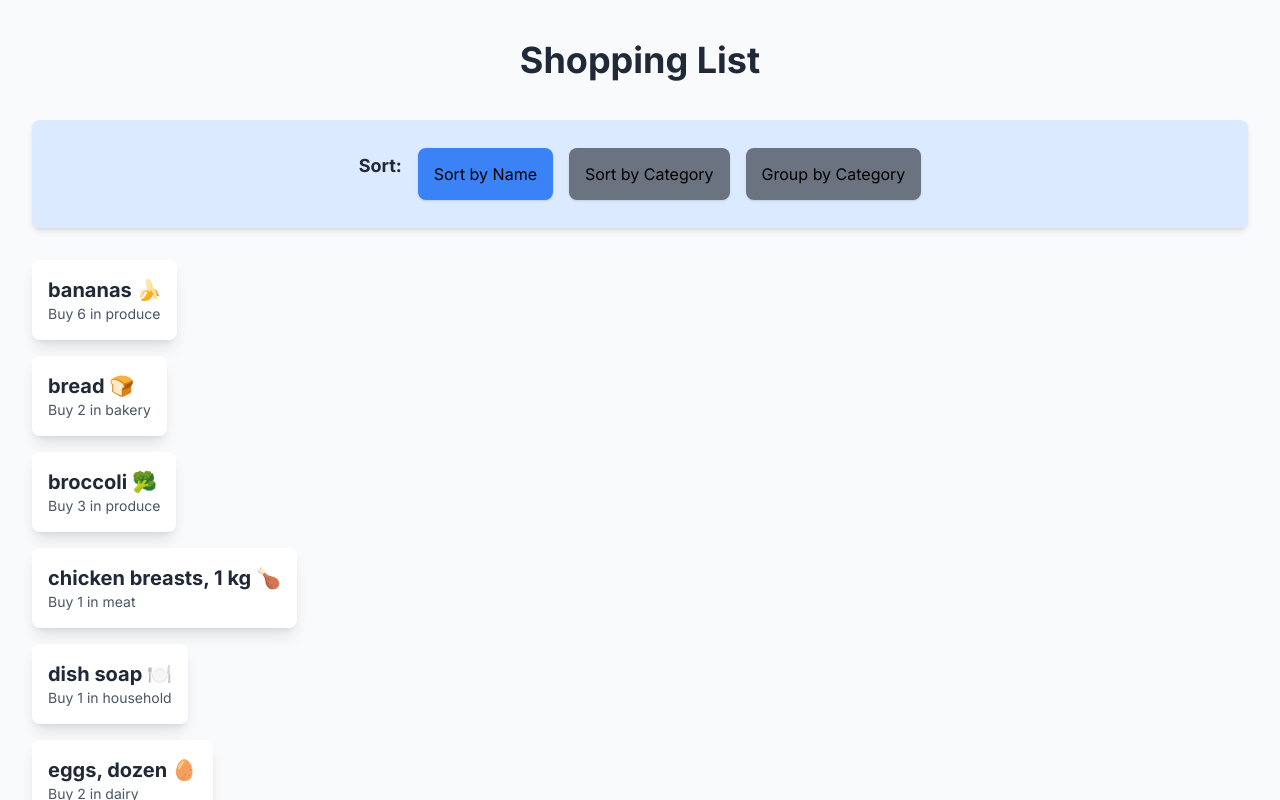
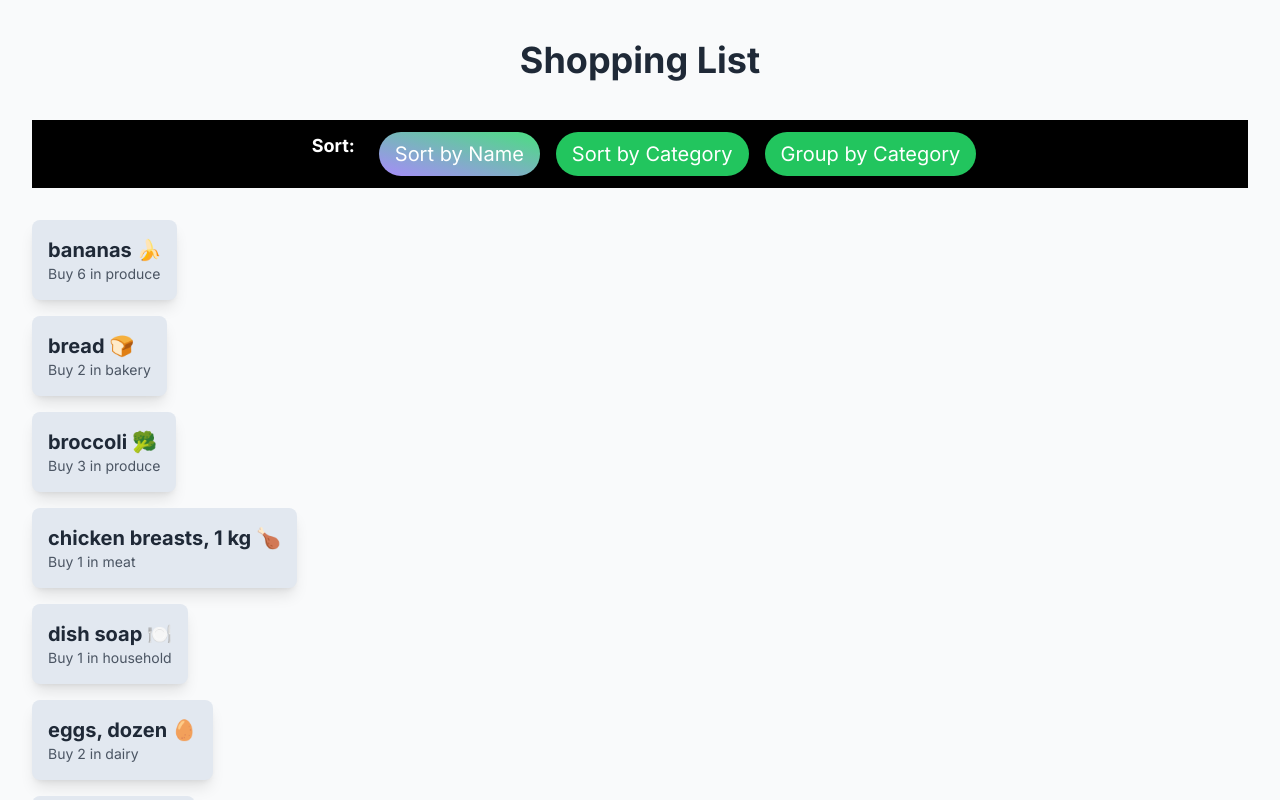
Before and after one commit to khushbu-s-shah/cprg306-assignments, a Next.js app: page /week-5 in a window 1280 px wide. Shown: the top 800 px of the page. Built offline with nearby package versions, Linux system fonts and the light colour scheme.

Commit message:
changes on Tailwind CSS for Assignment-5

```diff
--- a/app/week-5/item-list.js
+++ b/app/week-5/item-list.js
@@ -24,23 +24,23 @@ export default function ItemList() {
 
     return (
         <div className="p-4">
-            <div className="bg-blue-100 p-5 block sm:flex justify-center rounded-lg shadow-md mb-6">
-              <label htmlFor='item' className='text-lg text-gray-800 mb-4 font-bold p-2 py-3'>Sort:</label>
+            <div className="bg-black flex justify-center mb-6 mx-auto  p-1">
+              <label htmlFor='item' className='text-lg text-white mb-4 font-bold p-2 py-2 px-4'>Sort:</label>
                 <button
-                    className={`block sm:inline-block m-2 px-4 py-2 rounded-lg shadow  ${sortBy === 'name' ? 'bg-blue-500' : 'bg-gray-500'}`}
+                    className={`block sm:inline-block md:text-xl m-2 px-4 py-2 rounded-full text-white shadow  ${sortBy === 'name' ? 'bg-gradient-to-tr from-violet-400 to-green-400' : ' bg-green-400'}`}
                     onClick={() => setSortBy('name')}
                 >
                     Sort by Name
                 </button>
 
                 <button
-                    className={`block sm:inline-block m-2 px-4 py-2 rounded-lg shadow  ${sortBy === 'category' ? 'bg-blue-500' : 'bg-gray-500'}`}
+                    className={`block sm:inline-block md:text-xl m-2 px-4 py-2 rounded-full text-white shadow  ${sortBy === 'category' ? 'bg-gradient-to-tr from-violet-400 to-green-400' : 'bg-green-500'}`}
                     onClick={() => setSortBy('category')}
                 >
                     Sort by Category
                 </button>
 
-                <button className={`block sm:inline-block m-2 px-4 py-2 rounded-lg shadow  ${sortBy === 'group' ? 'bg-blue-500' : 'bg-gray-500'}`}
+                <button className={`block sm:inline-block md:text-xl m-2 px-4 py-2 rounded-full text-white shadow  ${sortBy === 'group' ? 'bg-gradient-to-tr from-violet-400 to-green-400' : 'bg-green-500'}`}
                 onClick={() => setSortBy('group')}>
                     Group by Category
                 </button>
@@ -51,7 +51,7 @@ export default function ItemList() {
          <div className="flex flex-col md:flex-row md:flex-wrap">
           {Object.keys(groupedItems).map(category => (
             <div key={category} className="w-full md:w-1/2 lg:w-1/3 p-2">
-              <h2 className="capitalize text-xl font-semibold mt-4 bg-gray-200 p-2 rounded">{category}</h2>
+              <h2 className="capitalize text-xl font-semibold mt-4 bg-gray-400 p-2 rounded">{category}</h2>
               <ul>
                 {groupedItems[category].map(item => (
                   <Item
--- a/app/week-5/item.js
+++ b/app/week-5/item.js
@@ -3,7 +3,7 @@ const Item = ({name, quantity, category}) => {
     return (
        <div className="container mx-auto">
         <ul className="flex flex-col md:flex-row md:flex-wrap -mx-2 rounded">
-        <li className="bg-white m-2 p-4 flex-wrap md:flex-none mx:w-full rounded-lg shadow-lg hover:bg-blue-50 transition duration-300">
+        <li className="bg-slate-200 m-2 p-4 flex-wrap md:flex-none mx:w-full rounded-lg shadow-lg hover:bg-blue-50 transition duration-300">
             <h2 className="font-bold text-xl text-gray-800">{name}</h2>
             <p className="font-normal text-sm text-gray-600">Buy {quantity} in {category}</p>
 
```
